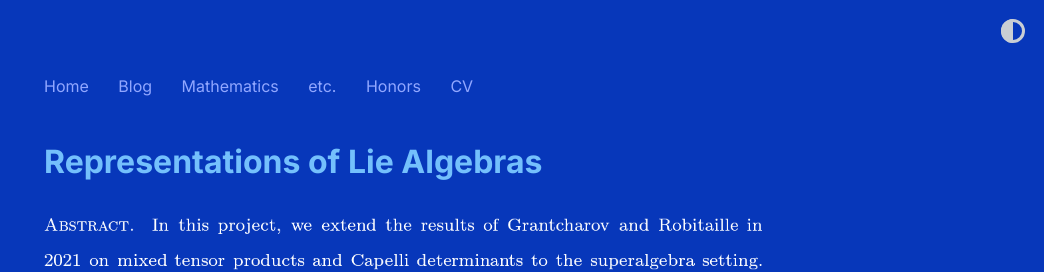
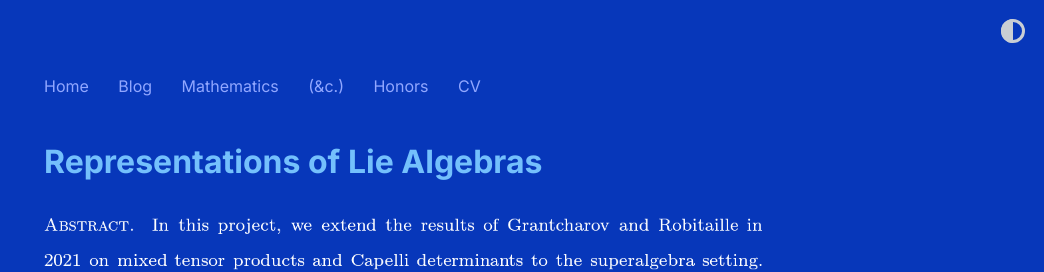
Before and after one commit to shihankanungo/shihankanungo.github.io, a Jekyll site: the page built from primes-24-1.md, in a window 1280 px wide. Shown: the top 272 px of the page, without its empty margins (236-1280 px from the left). Built offline with Jekyll 4.4.1, drawn with Linux system fonts in a browser that asks for light colours.

Commit message:
Update home.yml

```diff
--- a/_data/home.yml
+++ b/_data/home.yml
@@ -8,7 +8,7 @@ navbar_entries:
   - title: Mathematics
     url: math
 
-  - title: etc.
+  - title: (&amp;c.)
     url: activities
 
   - title: Honors
```
